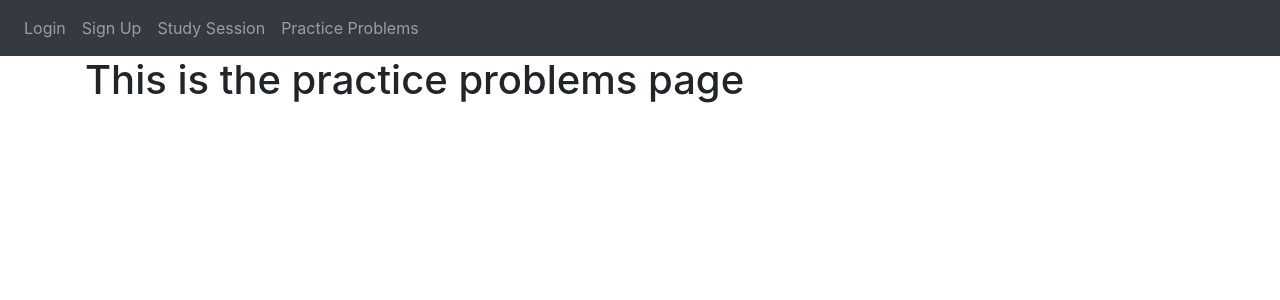
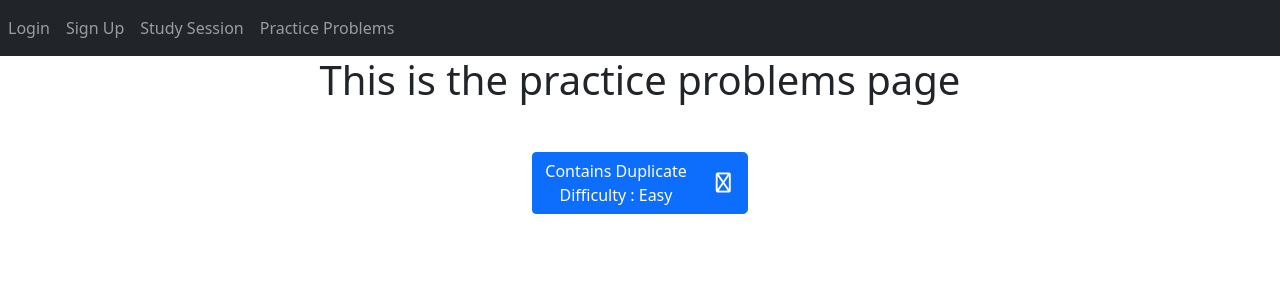
Before and after one commit to Yizushdz/Web_Final_Project, a Flask app: page /practice-problems in a window 1280 px wide. Shown: the top 300 px of the page. Run offline with Flask 3, Linux system fonts and the light colour scheme; some libraries are stand-ins or nearby versions.

Commit message:
Practice Problems Part 1

```diff
--- a/main.py
+++ b/main.py
@@ -6,4 +6,4 @@ app = create_app()
 # this will run program only when this specific program is ran, not when main.py is imported somewhere else
 if __name__ == '__main__':
     # debug will update website everytime the python file is updated. should be off once it's deployed
-    app.run(debug=True)
+    app.run(debug=True, port = 3000)
--- /dev/null
+++ b/package.json
@@ -0,0 +1,5 @@
+{
+  "dependencies": {
+    "bootstrap": "^5.2.3"
+  }
+}
--- a/website/templates/base.html
+++ b/website/templates/base.html
@@ -12,6 +12,8 @@
       integrity="sha384-Vkoo8x4CGsO3+Hhxv8T/Q5PaXtkKtu6ug5TOeNV6gBiFeWPGFN9MuhOf23Q9Ifjh"
       crossorigin="anonymous"
     />
+    <link rel="stylesheet" href="/node_modules/bootstrap/dist/css/bootstrap.min.css">
+
     <link
       rel="stylesheet"
       href="https://stackpath.bootstrapcdn.com/font-awesome/4.7.0/css/font-awesome.min.css"
--- a/website/templates/practice_problems.html
+++ b/website/templates/practice_problems.html
@@ -1,8 +1,49 @@
-<!--To extend the base template from base.html-->
 {% extends "base.html" %}
 
 {% block title %}Practice Problems{% endblock %}
 
 {% block content %}
-<h1>This is the practice problems page</h1>
+
+<head>
+    <meta charset="UTF-8">
+    <meta name="viewport" content="width=device-width, initial-scale=1.0">
+    <title>Button Reset Example</title>
+    <!-- Add Bootstrap CSS -->
+    <link href="https://cdn.jsdelivr.net/npm/bootstrap@5.1.3/dist/css/bootstrap.min.css" rel="stylesheet">
+    <!-- Add Font Awesome -->
+    <link rel="stylesheet" href="https://cdnjs.cloudflare.com/ajax/libs/font-awesome/6.1.0/css/all.min.css">
+</head>
+
+<body>
+    <h1 class="text-center mb-5">This is the practice problems page</h1>
+
+    <div class="d-flex flex-column align-items-center">
+        <div class="btn-group btn-group-toggle mb-3">
+            <button type="button" class="btn btn-primary reset-btn">
+                <div>
+                    <p class="mb-0">Contains Duplicate</p>
+                    <p class="mb-0">Difficulty : Easy</p>
+                </div>
+            </button>
+            <button type="button" class="btn btn-primary reset-btn btn-lg"><i class="fa-regular fa-circle-plus"></i></button>
+        </div>
+    </div>
+
+    <!-- Add more buttons with class 'reset-btn' -->
+
+    <!-- Add jQuery -->
+    <script src="https://code.jquery.com/jquery-3.6.0.min.js"></script>
+
+    <script>
+        $('.reset-btn').on('click', function () {
+            // Add your desired action here
+            console.log('Button clicked!');
+
+            // Reset the button state after a short delay
+            setTimeout(() => {
+                $(this).blur();
+            }, 100);
+        });
+    </script>
+
 {% endblock %}
```
Also changed, not shown: website/leetcode_api.py (added, +34 -0 lines), package-lock.json (added), requirements.txt (line endings or trailing spaces).
